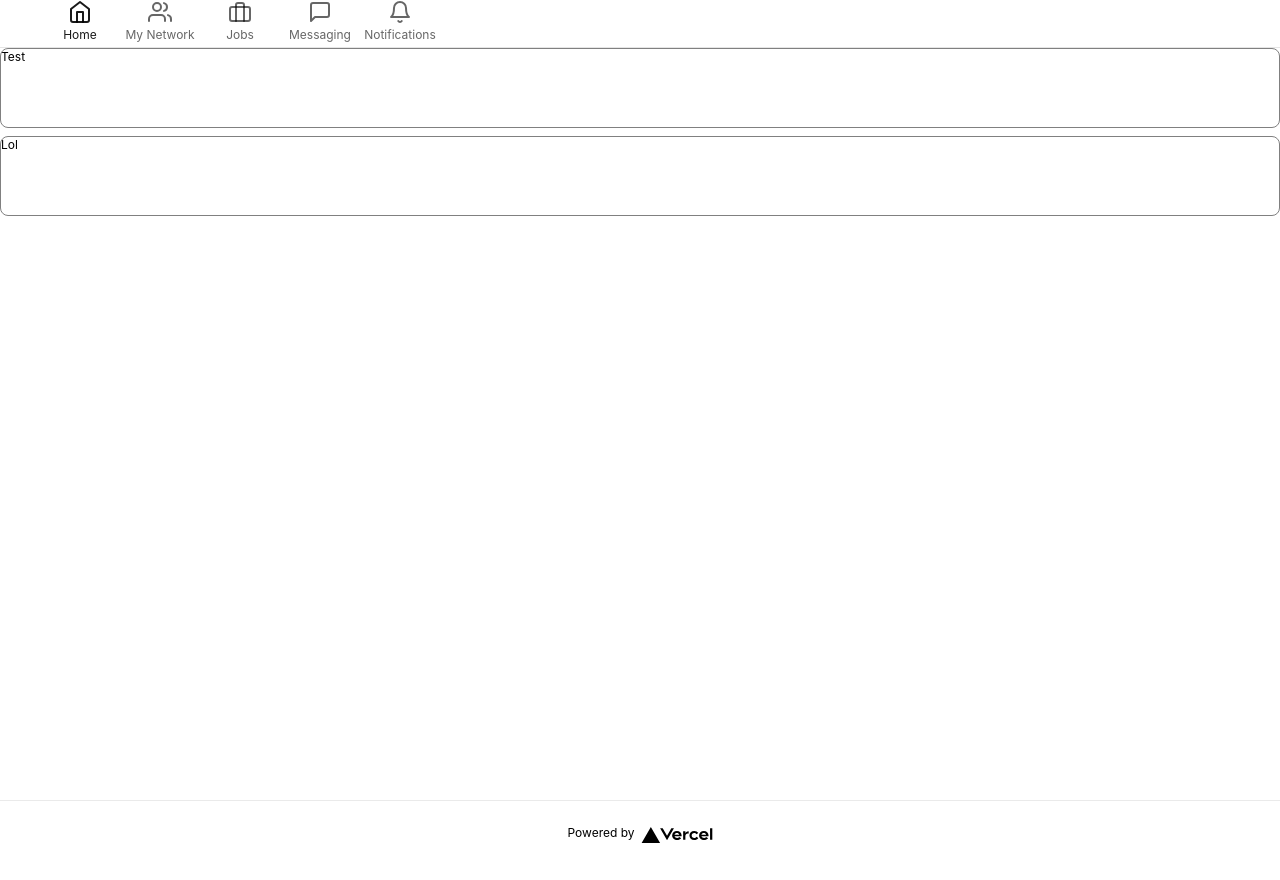
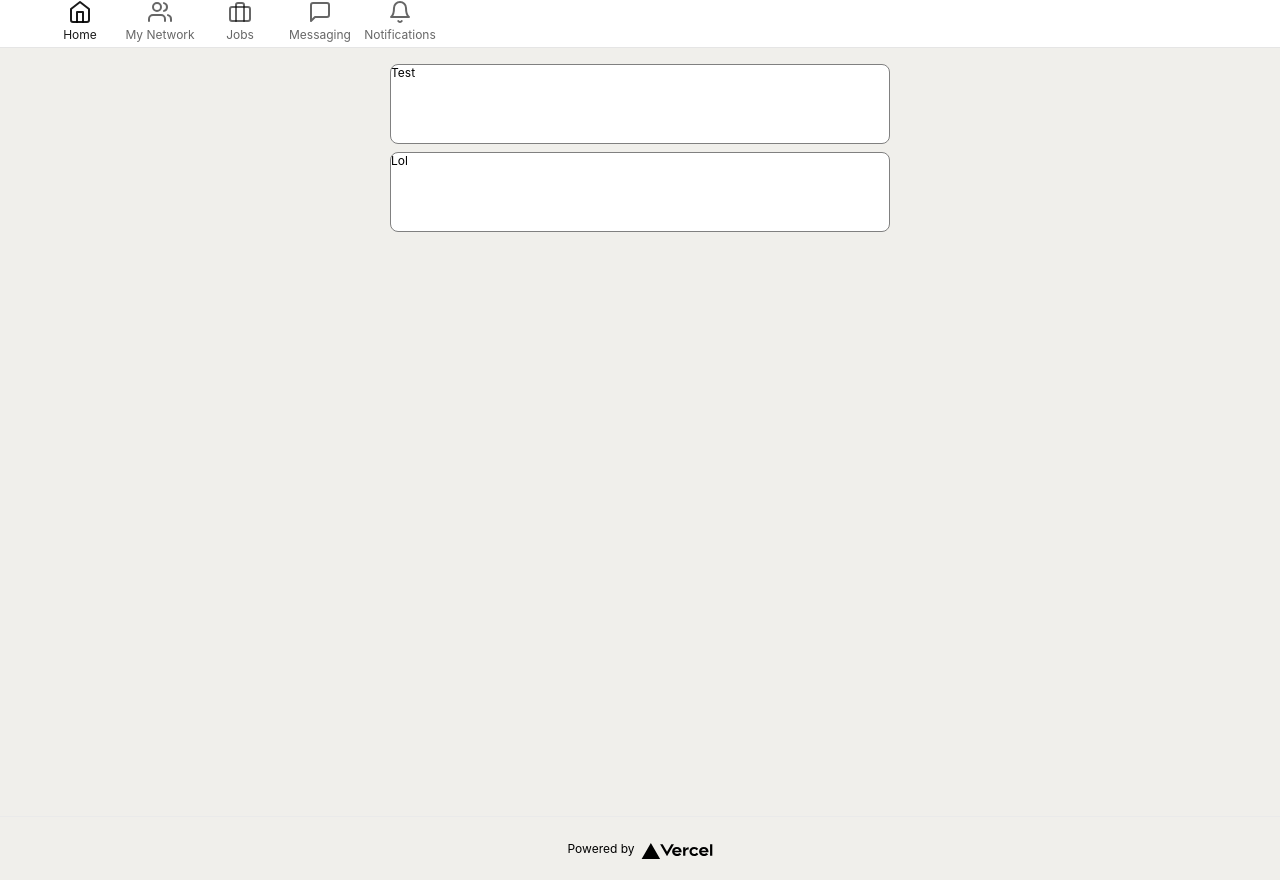
Before and after one commit to andersjepsen/linkedin-clone, a Next.js app: page / in a window 1280 px wide. Built offline with nearby package versions, Linux system fonts and the light colour scheme.

Commit message:
style: minor styling changes

```diff
--- a/components/Card.tsx
+++ b/components/Card.tsx
@@ -1,22 +1,20 @@
 import React from "react";
 
-interface CardProps{
+interface CardProps {
   children: React.ReactNode;
 }
 
-export function Card ({
-    children,
-}: CardProps){
+export function Card({ children }: CardProps) {
   return (
     <>
       <div
-                css={ (theme) => ({
+        css={(theme) => ({
           border: "1px solid grey",
           borderRadius: theme.spacing(1),
           backgroundColor: theme.colors.common.white,
           minHeight: theme.spacing(10),
-                    marginBottom : theme.spacing(1),
-                    overflow: "hidden"
+          marginBottom: theme.spacing(1),
+          overflow: "hidden",
         })}
       >
         {children}
--- a/pages/index.tsx
+++ b/pages/index.tsx
@@ -13,13 +13,16 @@ const Home: NextPage = () => {
         <link rel="icon" href="/favicon.ico" />
       </Head>
 
-      <main className={styles.main}>
-        <Card>
-          Test
-        </Card>
-        <Card>
-          Lol
-        </Card>
+      <main
+        className={styles.main}
+        css={(theme) => ({
+          maxWidth: 500,
+          margin: "0 auto",
+          marginTop: theme.spacing(2),
+        })}
+      >
+        <Card>Test</Card>
+        <Card>Lol</Card>
       </main>
 
       <footer className={styles.footer}>
--- a/styles/globals.css
+++ b/styles/globals.css
@@ -5,6 +5,7 @@ body {
   font-family: -apple-system, BlinkMacSystemFont, Segoe UI, Roboto, Oxygen,
     Ubuntu, Cantarell, Fira Sans, Droid Sans, Helvetica Neue, sans-serif;
   font-size: 12px;
+  background-color: rgb(240, 239, 235);
 }
 
 a {
```
Lines whose indentation alone changed are shown as unchanged.
